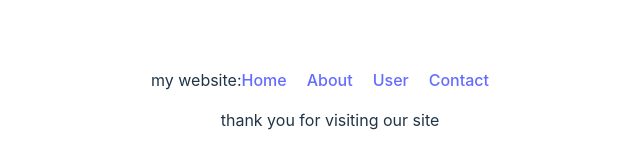
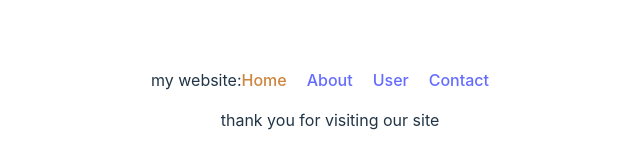
Before and after one commit to naeem182/React-router-intro, a React (Vite) app: page / in a window 1280 px wide. Shown: the part 292-452 px from the top of the page, without its empty margins (310-950 px from the left). Built offline with nearby package versions, Linux system fonts and the light colour scheme.

Commit message:
active class

```diff
--- a/src/Components/Home/Header/Header.css
+++ b/src/Components/Home/Header/Header.css
@@ -1,3 +1,7 @@
 nav a {
     margin-right: 20px;
 }
+
+nav a.active {
+    color: peru;
+}
--- a/src/Components/Home/Header/Header.jsx
+++ b/src/Components/Home/Header/Header.jsx
@@ -1,4 +1,4 @@
-import { Link } from 'react-router-dom'
+import { Link, NavLink } from 'react-router-dom'
 import './Header.css'
 
 const Header = () => {
@@ -7,11 +7,11 @@
 
             <nav>
                 <span>my website:</span>
-                <Link to="./">Home</Link>
-                <Link to="/about">About</Link>
-                <Link to="/user">User</Link>
+                <NavLink to="./">Home</NavLink>
+                <NavLink to="/about">About</NavLink>
+                <NavLink to="/user">User</NavLink>
+                <NavLink to="/contact">Contact</NavLink>
 
-                <Link to="/contact">Contact</Link>
             </nav>
 
         </div>
```
